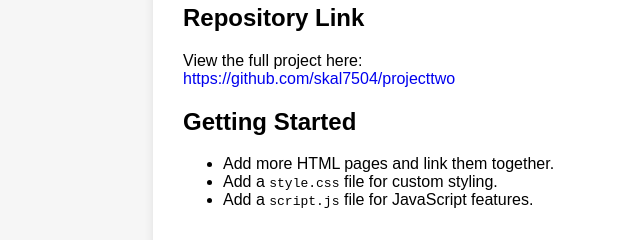
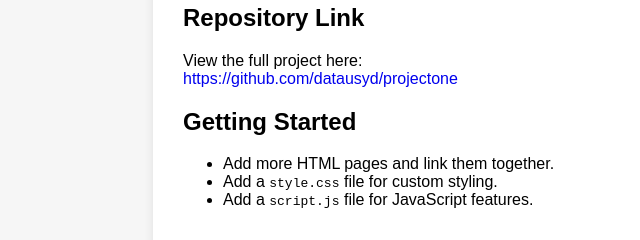
Before and after one commit to datausyd/datausyd.github.io, a plain HTML site: page index.html in a window 1280 px wide. Shown: the part 239-479 px from the top of the page, 7-647 px from the left. Drawn offline with Linux system fonts and the light colour scheme.

Commit message:
Update index.html

```diff
--- a/index.html
+++ b/index.html
@@ -69,8 +69,8 @@
     <p>
       View the full project here:
       <br>
-      <a href="https://github.com/skal7504/projecttwo" target="_blank">
-        https://github.com/skal7504/projecttwo
+      <a href="https://github.com/datausyd/projectone" target="_blank">
+        https://github.com/datausyd/projectone
       </a>
     </p>
 
```
